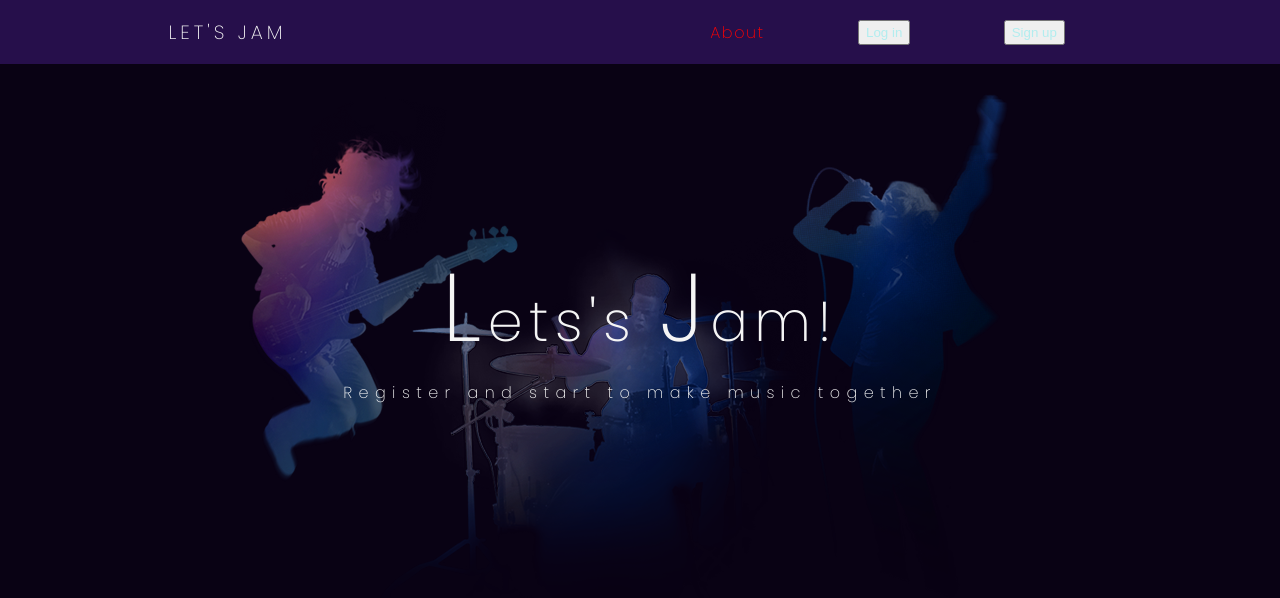
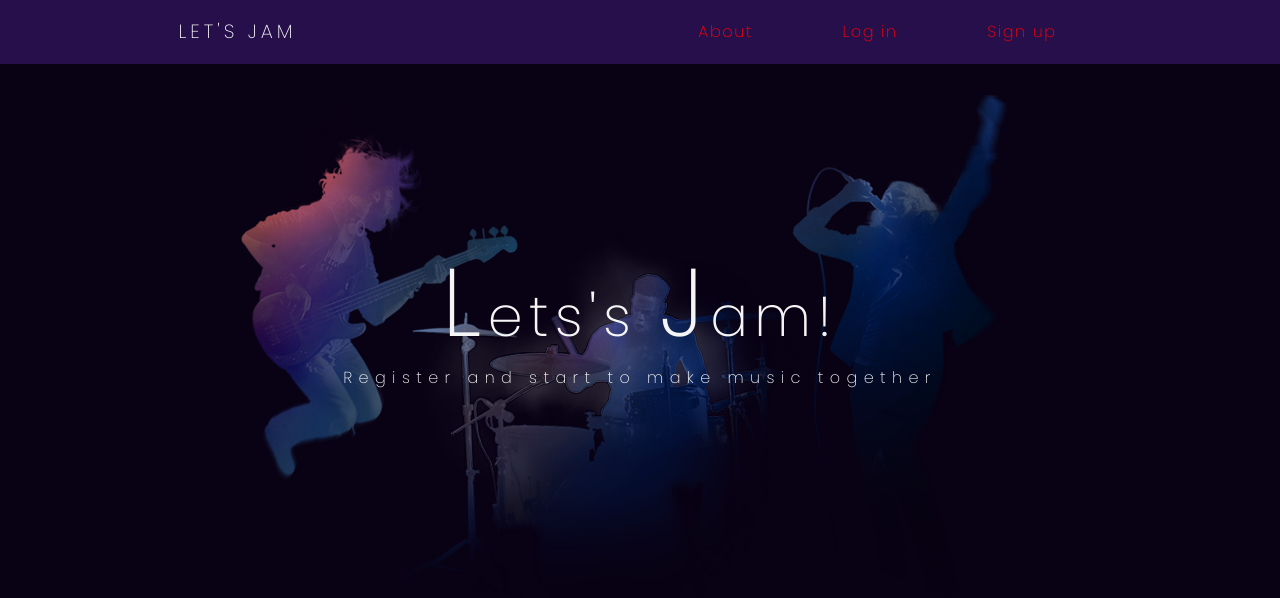
Before and after one commit to vitaliiptp/jam-project-front, a React (Create React App) app: page / in a window 1280 px wide. Shown: the top 598 px of the page. Built offline with nearby package versions, Linux system fonts and the light colour scheme; no server answers.

Commit message:
login works in navbar

```diff
--- a/package.json
+++ b/package.json
@@ -7,6 +7,7 @@
     "@testing-library/react": "^11.1.0",
     "@testing-library/user-event": "^12.1.10",
     "axios": "^0.24.0",
+    "bootstrap": "^5.1.3",
     "react": "^17.0.2",
     "react-bootstrap": "^2.0.2",
     "react-dom": "^17.0.2",
@@ -37,5 +38,6 @@
       "last 1 firefox version",
       "last 1 safari version"
     ]
-  }
+  },
+  "proxy": "http://localhost:5000/"
 }
--- a/src/components/Navbar/index.js
+++ b/src/components/Navbar/index.js
@@ -1,37 +1,27 @@
-import {Link} from 'react-router-dom';
+import { Link } from 'react-router-dom';
 import React, { useState, useContext } from 'react';
 import { MainContext } from '../../App';
 import Button from 'react-bootstrap/Button';
 import './navStyle.css';
 
-function Navbar ({setLoginModal, setRegisterModal, logout}) {
+function Navbar({ setLoginModal, setRegisterModal, logout }) {
   const { userName } = useContext(MainContext);
   const [open, setOpen] = useState(false);
 
   return (
     <div className='NavigationContainer'>
-            <Link to="/">
-                <div className="logo">Let's Jam</div>
+      <Link to='/'>
+        <div className='logo'>Let's Jam</div>
       </Link>
-            <ul className={open ? "nav-active" : "nav-links"}>
-                <Link to="/about"><li>About</li></Link>
+      <ul className={open ? 'nav-active' : 'nav-links'}>
+        <Link to='/about'>
+          <li>About</li>
+        </Link>
+        {!userName && <li onClick={() => setLoginModal(true)}>Log in</li>}
         {!userName && (
-          <Button
-            variant='dark'
-            style={{ color: '#b2edef' }}
-            onClick={() => setLoginModal(true)}
-          >
-            Log in
-          </Button>
-        )}
-        {!userName && (
-          <Button
-            variant='dark'
-            style={{ color: '#b2edef' }}
-            onClick={() => setRegisterModal(true)}
-          >
+          <li href='' onClick={() => setRegisterModal(true)}>
             Sign up
-          </Button>
+          </li>
         )}
 
         {userName && (
@@ -41,19 +31,15 @@ function Navbar ({setLoginModal, setRegisterModal, logout}) {
             </p>
           </div>
         )}
-        {userName && (
-          <Button variant='dark' onClick={logout}>
-            Not {userName}? Log out
-          </Button>
-        )}
+        {userName && <li onClick={logout}>Not {userName}? Log out</li>}
       </ul>
-            <div className="burger" onClick={() => setOpen(!open)}>
-                <div className="line1"></div>
-                <div className="line2"></div>
-                <div className="line3"></div>
+      <div className='burger' onClick={() => setOpen(!open)}>
+        <div className='line1'></div>
+        <div className='line2'></div>
+        <div className='line3'></div>
       </div>
     </div>
-    )
+  );
 }
 
 export default Navbar;
--- a/src/components/Navbar/navStyle.css
+++ b/src/components/Navbar/navStyle.css
@@ -32,9 +32,6 @@
   display: flex;
   justify-content: space-around;
   width: 35%;
-}
-
-.nav-links ul {
   margin: 0;
   padding: 0;
   list-style-type: none;
@@ -42,6 +39,11 @@
 
 .nav-links li {
   list-style: none;
+  color: red;
+  text-decoration: none;
+  letter-spacing: 0.2vh;
+  font-size: medium;
+  cursor: pointer;
 }
 
 .nav-links a {
@@ -49,6 +51,10 @@
   text-decoration: none;
   letter-spacing: 0.2vh;
   font-size: medium;
+}
+
+.nav-links a:hover {
+  color: rgb(192, 99, 23);
 }
 
 .burger {
@@ -63,13 +69,13 @@
   margin: 5px;
 }
 
-@media screen and (max-width:1024px) {
+@media screen and (max-width: 1024px) {
   .nav-links {
     width: 40%;
   }
 }
 
-@media screen and (max-width:700px) {
+@media screen and (max-width: 700px) {
   .burger {
     display: block;
   }
--- a/src/index.js
+++ b/src/index.js
@@ -1,13 +1,14 @@
 import React from 'react';
 import ReactDOM from 'react-dom';
 import App from './App';
+import 'bootstrap/dist/css/bootstrap.min.css';
 import reportWebVitals from './reportWebVitals';
-import {BrowserRouter} from 'react-router-dom';
+import { BrowserRouter } from 'react-router-dom';
 
 ReactDOM.render(
   <BrowserRouter>
     <App />
-    </BrowserRouter>,
+  </BrowserRouter>,
   document.getElementById('root')
 );
 
```
Also changed, not shown: 2 other files (tests, documents, lock files or other folders). Lines whose indentation alone changed are shown as unchanged.
